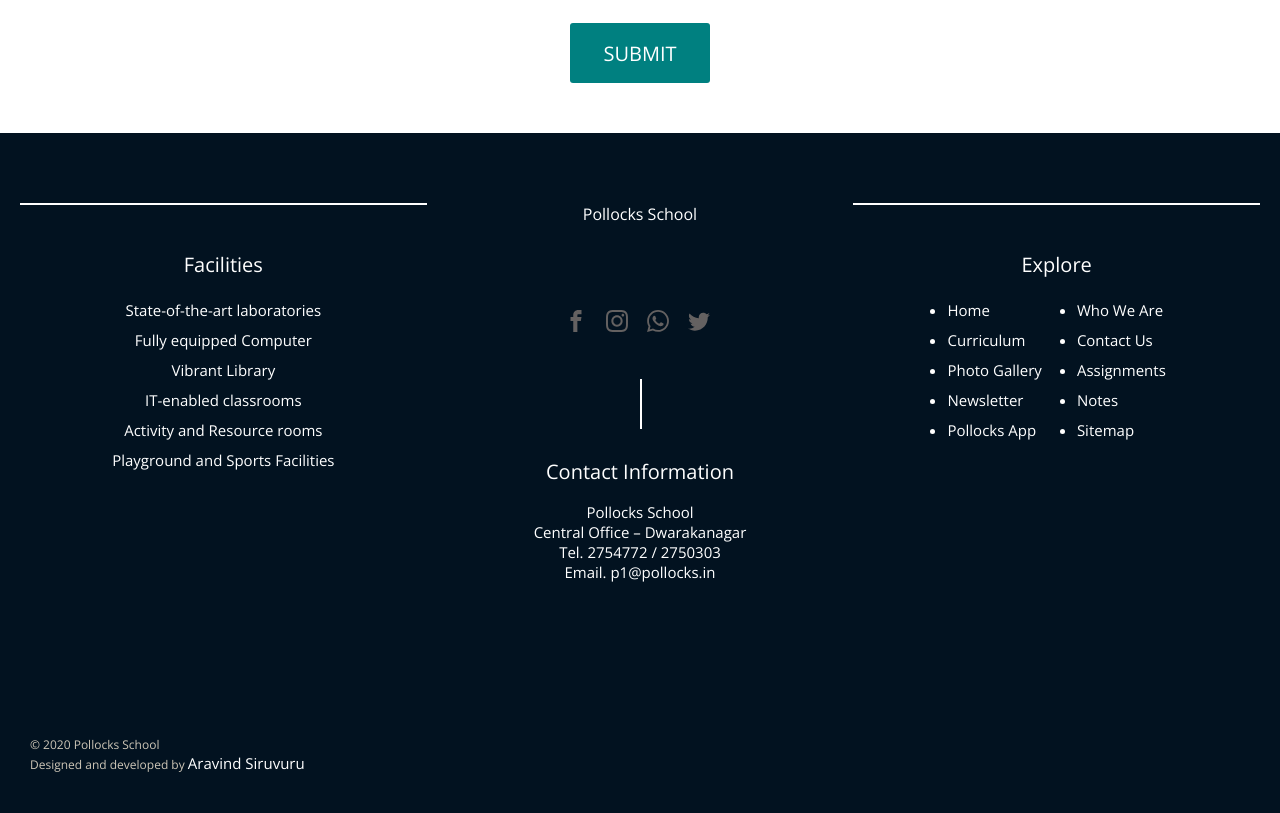
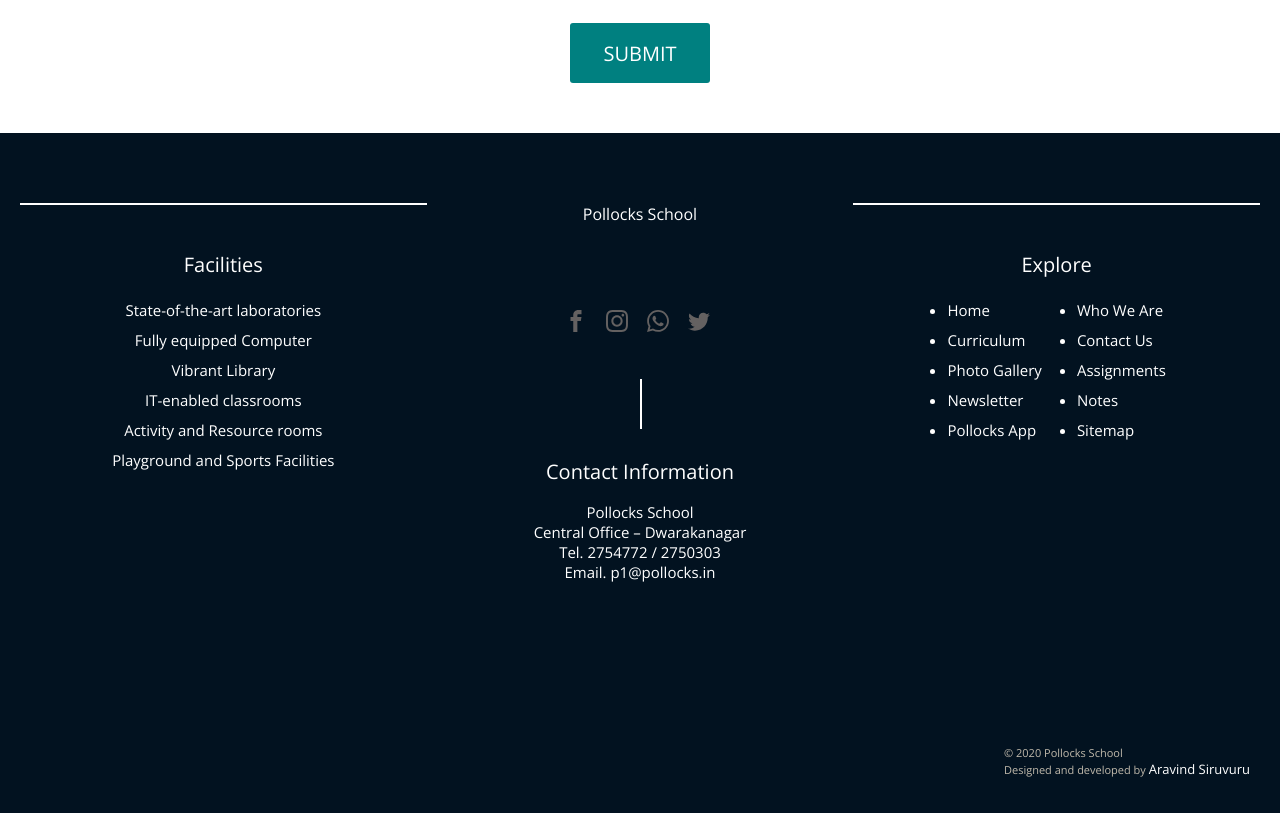
Before and after one commit to sasscss/pollocks-ui, a website: page index.html in a window 1280 px wide. Shown: the part 4422-5235 px from the top of the page. Drawn offline with nearby package versions, Linux system fonts and the light colour scheme.

```diff
--- a/sass/layouts/_footer.scss
+++ b/sass/layouts/_footer.scss
@@ -105,18 +105,16 @@
 .developer {
     color: whitesmoke;
     text-align: start;
-    bottom: 4rem;
-    left: 3rem;
+    bottom: 3.5rem;
+    right: 3rem;
     position: absolute;
     p{
-        font-size: 1.2rem;
-        color: rgb(206, 199, 184);
+        font-size: 1.1rem;
+        color: rgb(192, 185, 171);
         a {
-
-
             &:link,
             &:visited {
-                font-size: 1.5rem;
+                font-size: 1.3rem;
                 text-decoration: none;
                 color: white;
                 display: inline-block;
```
Also changed, not shown: resources/css/style.css.
